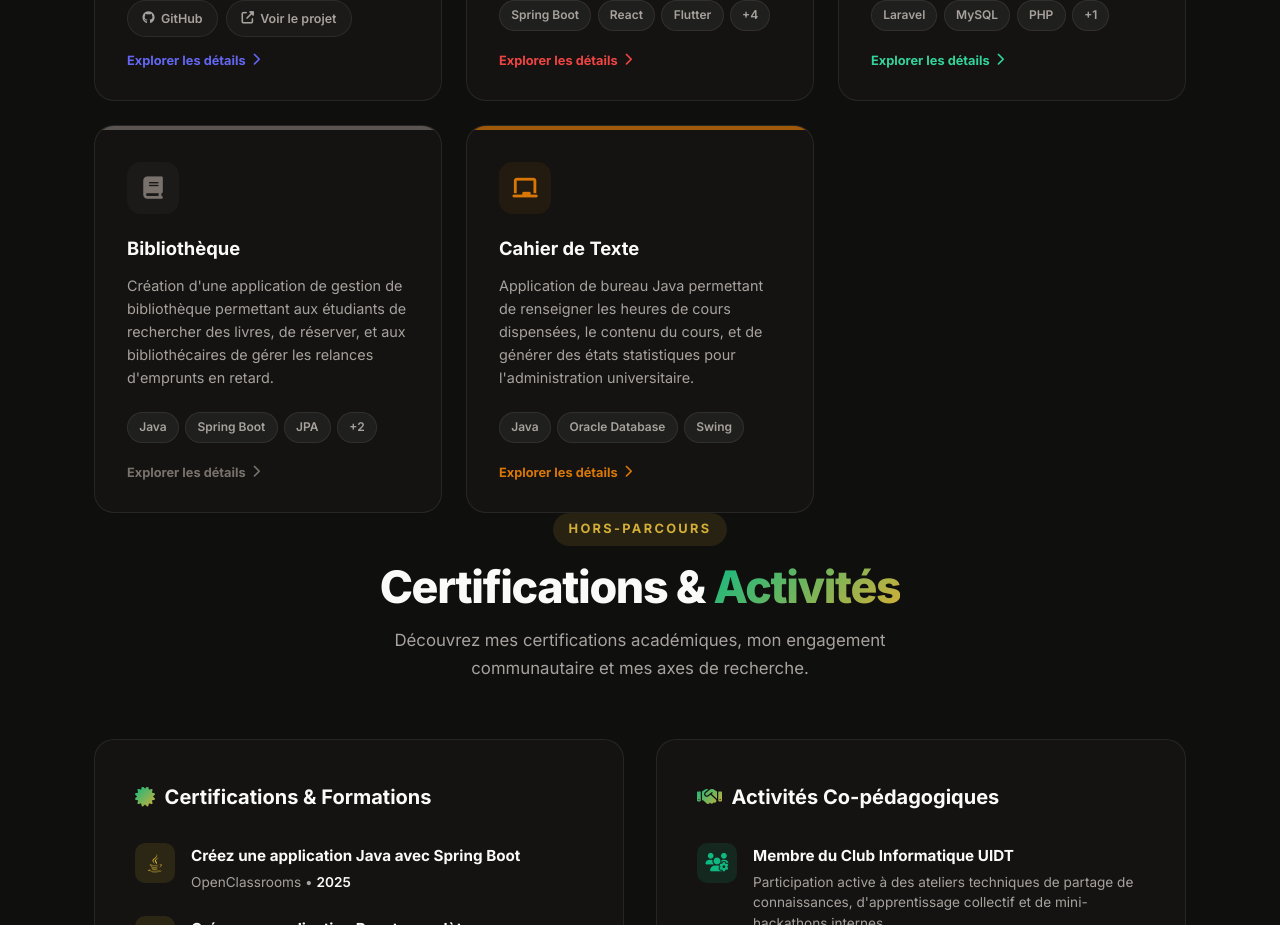
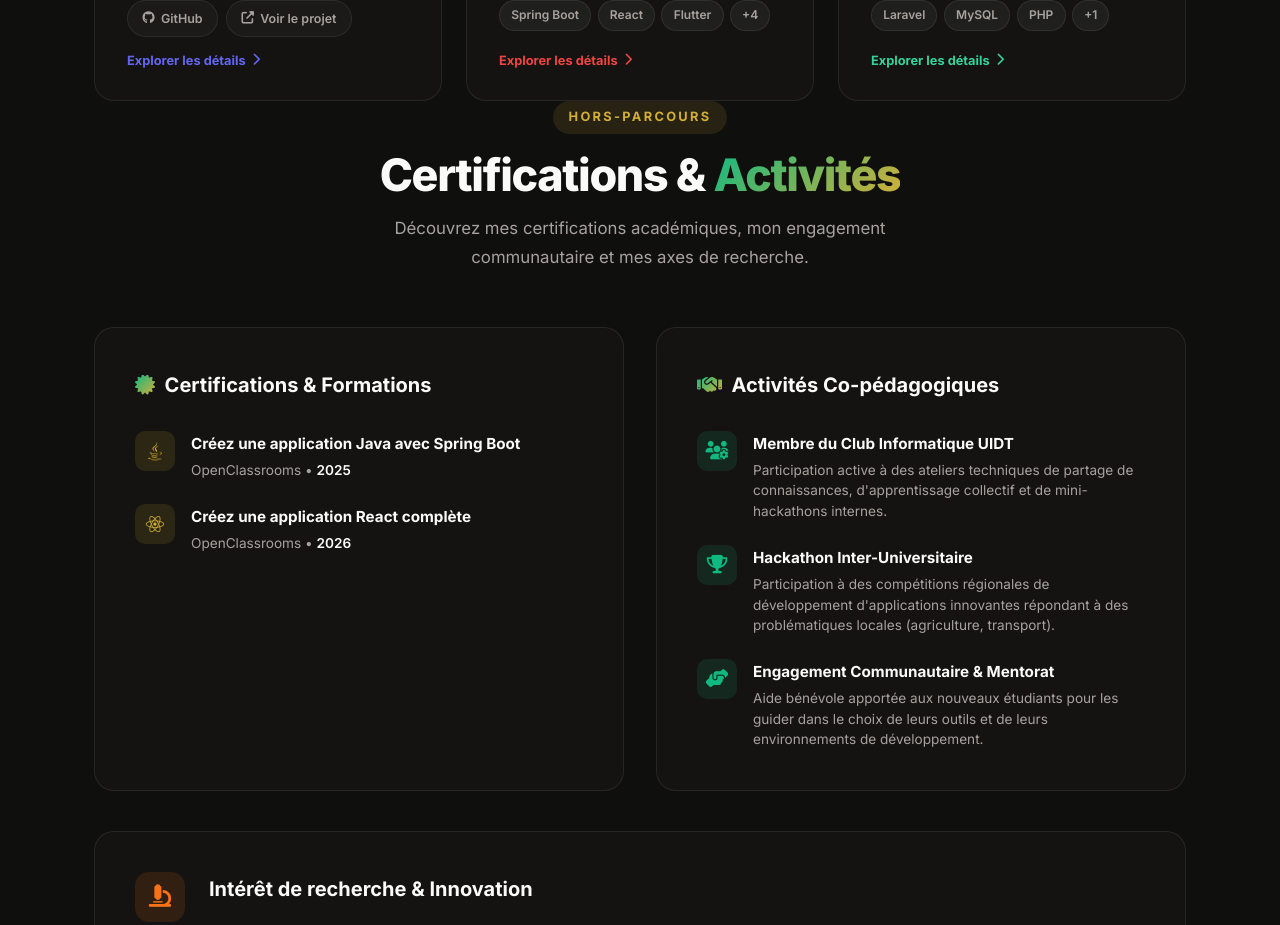
Before and after one commit to sow-aliou/My-Portfolio, a React (Vite) app: page / in a window 1280 px wide. Shown: the part 3920-4845 px from the top of the page. Built offline with nearby package versions, Linux system fonts and the light colour scheme.

Commit message:
Mise à jour : suppression des projets Bibliothèque et Cahier de Texte

```diff
--- a/src/data/projects.js
+++ b/src/data/projects.js
@@ -89,32 +89,5 @@ export const projects = [
     github: null,
     demo: null,
   },
-  {
-    title: "Bibliothèque",
-    objective: "Concevoir un système de gestion automatisé des emprunts et du catalogue physique pour une bibliothèque académique.",
-    tools: ["Java", "Spring Boot", "JPA", "Hibernate", "Thymeleaf"],
-    description: "Création d'une application de gestion de bibliothèque permettant aux étudiants de rechercher des livres, de réserver, et aux bibliothécaires de gérer les relances d'emprunts en retard.",
-    role: "Développeur Backend (Projet individuel). Implémentation de la logique métier avec Spring Boot et persistance avec JPA/Hibernate.",
-    outcomes: "Gestion centralisée avec notification automatique des retards d'emprunt.",
-    reflection: "J'ai appris à utiliser le framework Spring Boot et l'ORM Hibernate pour des transactions de données complexes.",
-    icon: "fas fa-book",
-    color: "#78716c",
-    featured: false,
-    github: null,
-    demo: null,
-  },
-  {
-    title: "Cahier de Texte",
-    objective: "Numériser le suivi pédagogique des cours universitaires en enregistrant l'avancement des programmes par matière et par enseignant.",
-    tools: ["Java", "Oracle Database", "Swing"],
-    description: "Application de bureau Java permettant de renseigner les heures de cours dispensées, le contenu du cours, et de générer des états statistiques pour l'administration universitaire.",
-    role: "Développeur Java & Administrateur BDD. Écriture des procédures stockées sous Oracle et intégration avec l'interface Java Swing.",
-    outcomes: "Interface de bureau intuitive connectée à une base de données Oracle sécurisée.",
-    reflection: "Ce projet a été une excellente opportunité de manipuler les bases de données d'entreprise (Oracle) et d'utiliser SQL de manière avancée avec JDBC.",
-    icon: "fas fa-chalkboard",
-    color: "#d97706",
-    featured: false,
-    github: null,
-    demo: null,
-  },
+
 ];
```
